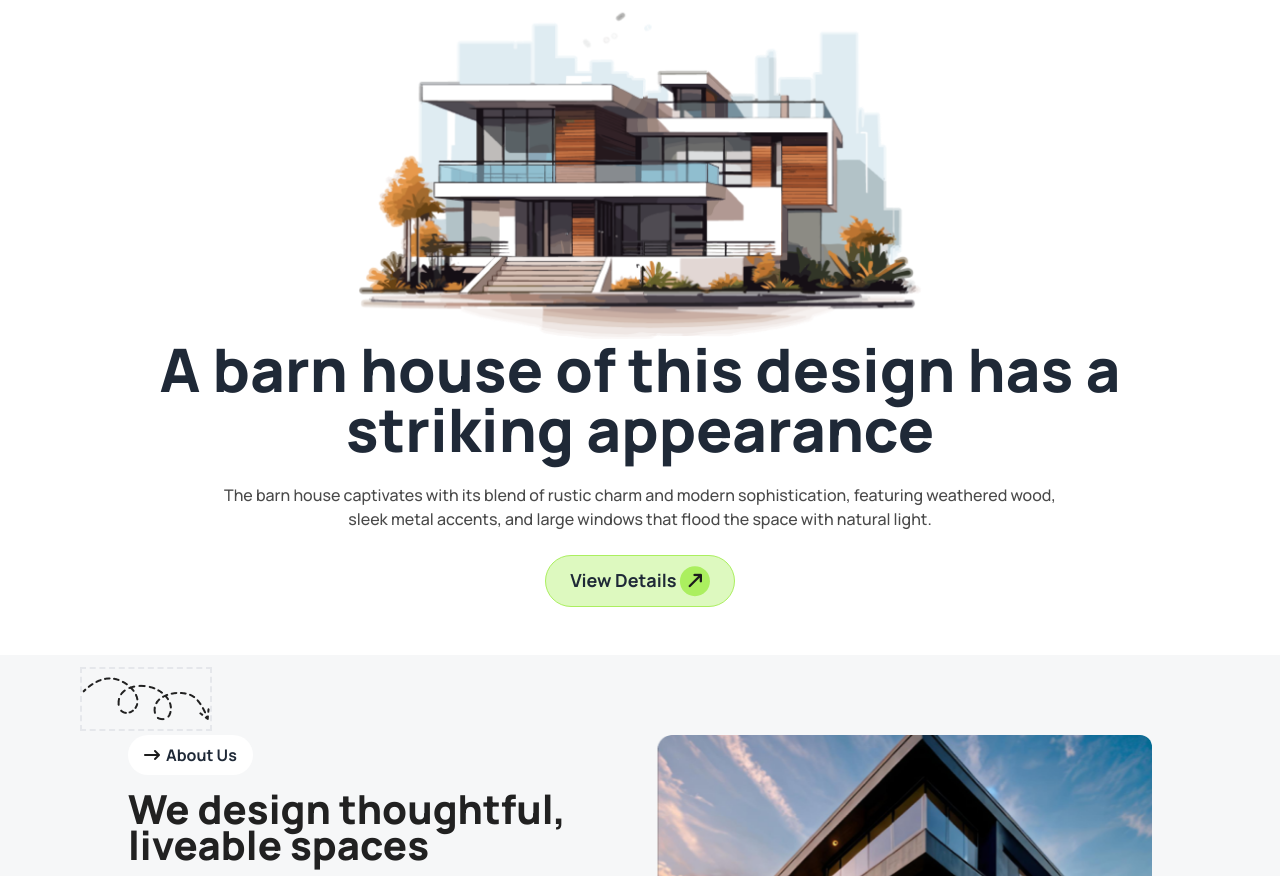
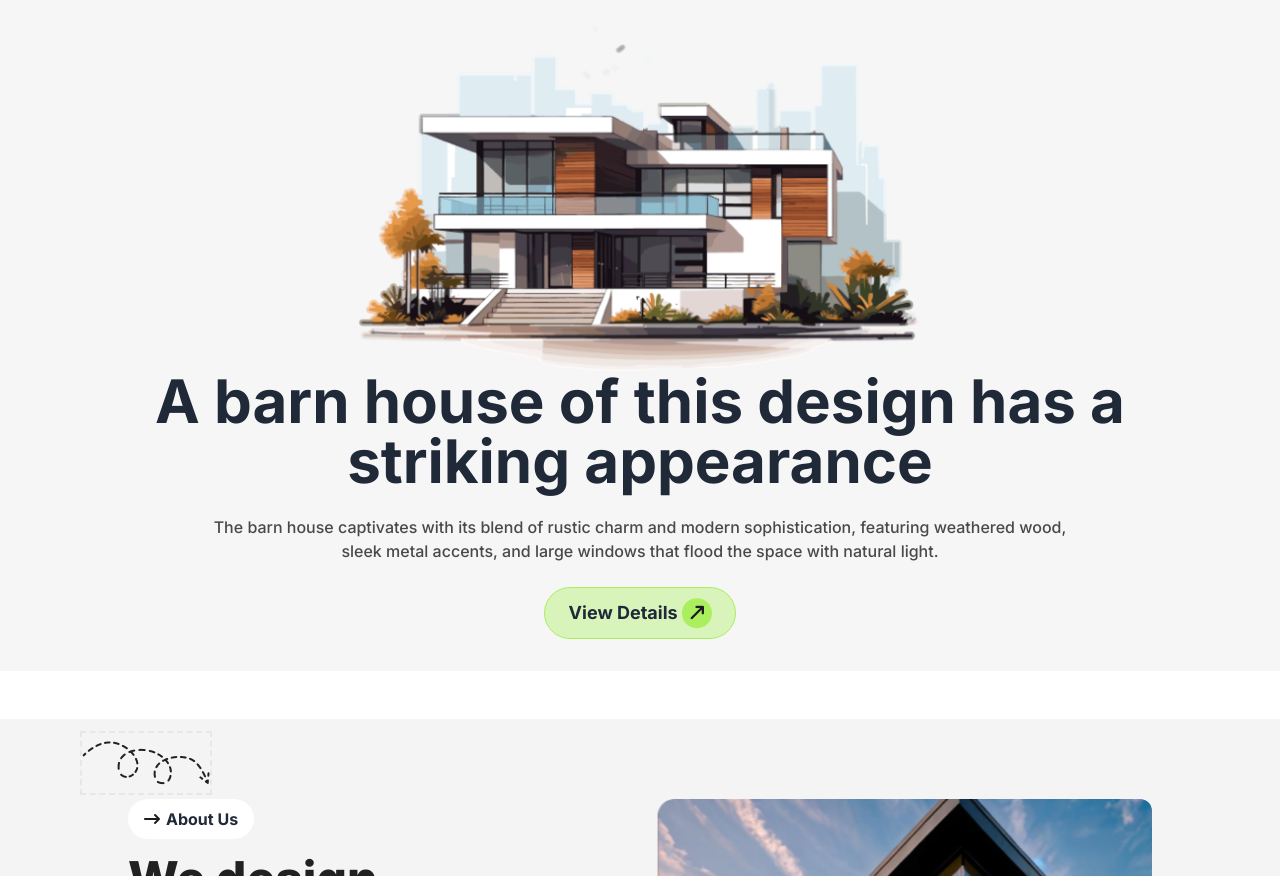
Before and after one commit to nasirpatwary/assignment-3-design, a plain HTML site: page index.html in a window 1280 px wide. Shown: the part 70-946 px from the top of the page. Drawn offline with nearby package versions, Linux system fonts and the light colour scheme.

Commit message:
font-family added

```diff
--- a/index.html
+++ b/index.html
@@ -13,7 +13,7 @@
   <!-- google font cdn -->
   <link rel="preconnect" href="https://fonts.googleapis.com">
   <link rel="preconnect" href="https://fonts.gstatic.com" crossorigin>
-  <link href="https://fonts.googleapis.com/css2?family=Manrope:wght@200..800&display=swap" rel="stylesheet">
+  <link href="https://fonts.googleapis.com/css2?family=Inter:ital,opsz,wght@0,14..32,100..900;1,14..32,100..900&display=swap" rel="stylesheet">
   <!-- tailwind config -->
   <script>
     tailwind.config = {
@@ -41,7 +41,7 @@
             bgImage: "url('./assets/bg.jpg')",
           },
           fontFamily: {
-            manrope: "Manrope",
+            inter: "Inter",
           }
         }
       }
@@ -49,8 +49,8 @@
   </script>
 </head>
 
-<body class="font-manrope">
-  <header>
+<body class="font-inter">
+  <header class="bg-[#f6f6f6]">
     <nav class="lg:w-4/5 mx-auto">
       <div class="navbar p-5 lg:p-0">
         <div class="navbar-start lg:ml-0">
@@ -93,10 +93,10 @@
         </div>
       </div>
     </nav>
-    <div class="lg:w-4/5 mx-auto">
+    <div class="lg:w-4/5 mx-auto py-4 lg:py-8">
       <img class="mx-auto w-[70%] md:w-[50%] lg:w-[55%]" src="./assets/banner.png" alt="">
       <div class="space-y-6 p-5 md:p-0">
-        <h1 class="lg:text-6xl md:text-4xl text-2xl font-extrabold text-center">A barn house of this design has a
+        <h1 class="lg:text-6xl md:text-4xl text-2xl font-bold text-center ">A barn house of this design has a
           striking appearance</h1>
         <p class="text-nav-link font-medium md:w-10/12 text-center mx-auto">The barn house captivates with its blend of
           rustic charm
@@ -112,7 +112,7 @@
     </div>
   </header>
   <main>
-    <section class="bg-gray-300/20 relative">
+    <section class="bg-[#f4f4f4] relative">
       <div class="lg:w-4/5 mx-auto lg:p-0 p-5 md:mt-5 lg:mt-12">
           <div class="flex flex-col lg:flex-row lg:pt-20 lg:pb-12 gap-2 lg:gap-8">
             <div class="lg:w-1/2">
@@ -121,7 +121,7 @@
                     <button
                     class="py-1.5 pl-2.5 pr-4 border-none bg-white rounded-l-full rounded-r-full font-bold"><i
                       class="fa-solid fa-arrow-up-long rotate-90 py-1.5 px-2 rounded-full text-cardIconsText"></i>About Us</i></button>
-                  <h2 class="lg:text-[40px] md:text-3xl leading-tight text-[28px] font-extrabold text-headerText">We design thoughtful, liveable spaces</h2>
+                  <h2 class="lg:text-5xl md:text-4xl text-2xl font-extrabold text-headerText">We design thoughtful, liveable spaces</h2>
                   <p class="text-nav-link font-medium lg:w-11/12 md:w-11/12">The barn house captivates with its blend of rustic charm and
                     modern sophistication, featuring weathered wood, sleek metal accents.</p>
                    </div>
@@ -152,7 +152,7 @@
           </div>
           <div class="absolute hidden lg:flex left-20 top-3 border-2 border-dashed py-2"><img src="./assets/vector.png" alt=""></div>
     </section>
-    <section class="bg-gray-300/10 lg:py-10 md:mt-5 lg:mt-12">
+    <section class="bg-[#f4f4f4] lg:py-10 md:mt-5 lg:mt-12">
         <div class="lg:w-4/5 mx-auto lg:p-0 p-5">
           <div class="text-center space-y-3">
             <button
@@ -298,7 +298,7 @@
         </div>
     </div>
     </section>
-    <section class="bg-gray-300/30">
+    <section class="bg-[#f4f4f4]">
         <div class="lg:w-4/5 mx-auto lg:mt-12 p-5 lg:p-0">
           <div class="text-center space-y-3 md:space-y-5 pt-5 lg:pt-10">
             <div class="text-center">
```
